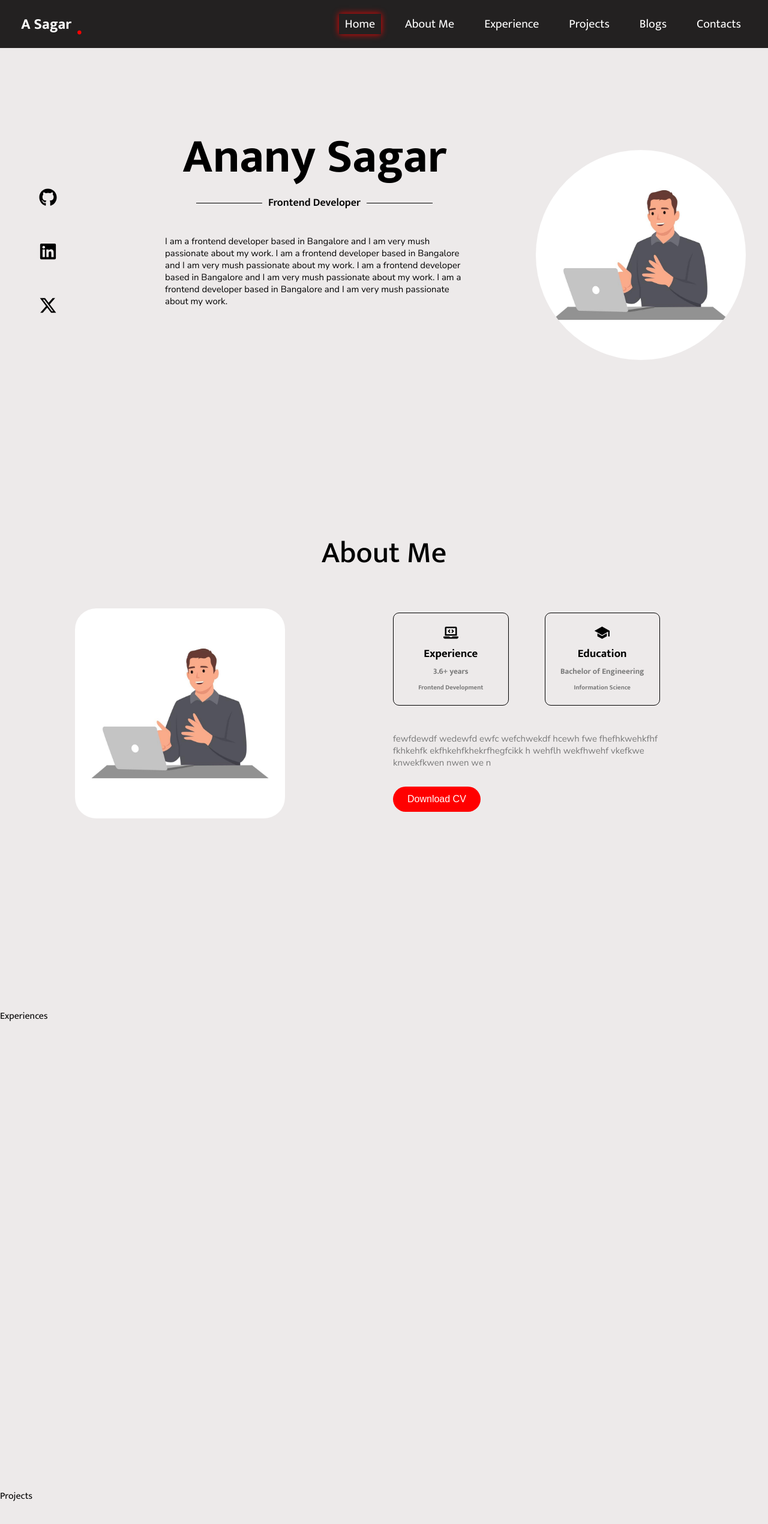
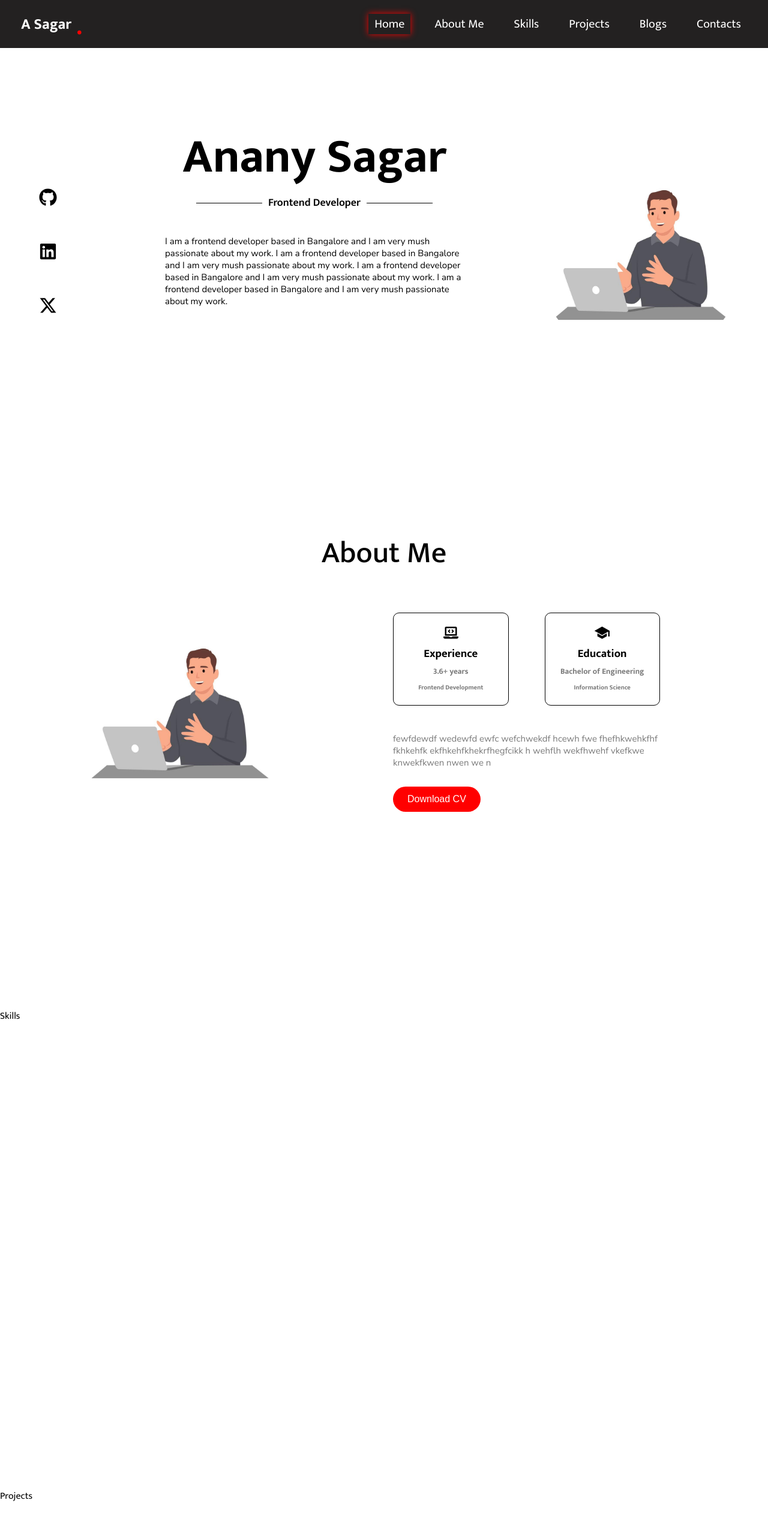
Before and after one commit to ananysagar/portfolio, a React (Create React App) app: page / in a window 1280 px wide. Shown: the top 2540 px of the page at 60% size. Built offline with nearby package versions, Linux system fonts and the light colour scheme.

Commit message:
quick fix

```diff
--- a/src/App.css
+++ b/src/App.css
@@ -13,7 +13,6 @@ body {
 section {
   width: 100%;
   min-height: 100vh;
-  background: #edeaea;
+  background: #ffffff;
   color: #000000;
-
 }
--- a/src/App.js
+++ b/src/App.js
@@ -8,7 +8,7 @@ function App() {
       <Navbar/>
       <section id="home"><Home /></section>
       <section id="aboutme"><Aboutme /></section>
-      <section id="experience">Experiences</section>
+      <section id="skills">Skills</section>
       <section id="project">Projects</section>
       <section id="blogs">Blogs</section>
       <section id="contacts">Contact</section>
--- a/src/components/navbar.css
+++ b/src/components/navbar.css
@@ -12,7 +12,7 @@
 }
 .scrolled {
     background-color: #333;
-    box-shadow: 0 2px 4px rgba(0, 0, 0, 0.1);
+    box-shadow: 0 2px 4px rgba(107, 107, 107, 0.966);
 }
 .left-navbar {
     display: flex;
--- a/src/components/navbar.jsx
+++ b/src/components/navbar.jsx
@@ -47,7 +47,7 @@ const Navbar = () => {
               <a href="#aboutme">About Me</a>
             </li>
             <li>
-              <a href="#experience">Experience</a>
+              <a href="#skills">Skills</a>
             </li>
             <li>
               <a href="#project">Projects</a>
```
